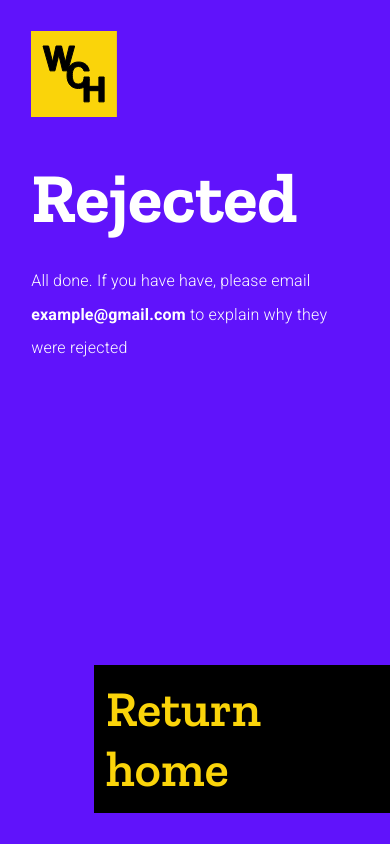
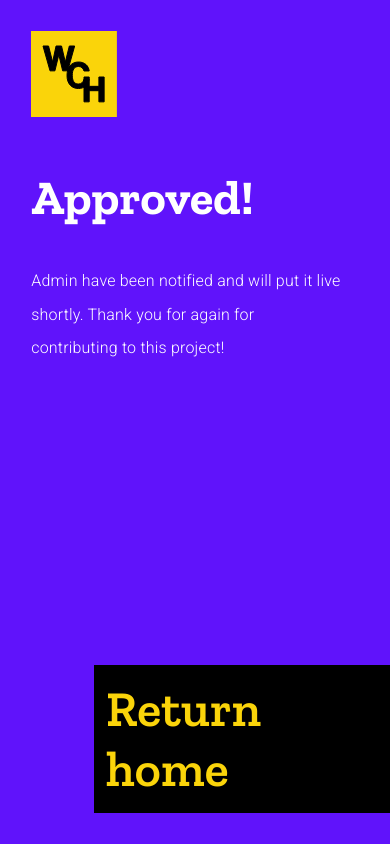
Before and after one commit to yalla-coop/working-class-history, a React (Create React App) app in the folder client/: page /test in a window 390 px wide. Built offline with nearby package versions, Linux system fonts and the light colour scheme; no server answers.

Commit message:
fix heading responsivniss Related #59

```diff
--- a/client/src/App.js
+++ b/client/src/App.js
@@ -149,7 +149,7 @@
                 exact
                 // path={navRoutes.ADMIN.REJECTED}
                 path="/test"
-                Component={Pages.RejectedPage}
+                Component={Pages.ApprovedPage}
                 layout="message"
                 maxWidth="1050px"
                 // isPrivet
--- a/client/src/components/Typography/index.js
+++ b/client/src/components/Typography/index.js
@@ -61,6 +61,9 @@
   font-size: 70px !important;
   line-height: 84px !important;
   font-weight: ${({ weight }) => (weight ? weights[weight] : '700 !important')};
+  ${({ theme }) => theme.media.mobile} {
+    font-size: 48px !important;
+  }
 `;
 export const H1 = (props) => <Head1 {...props} level={1} />;
 
```
